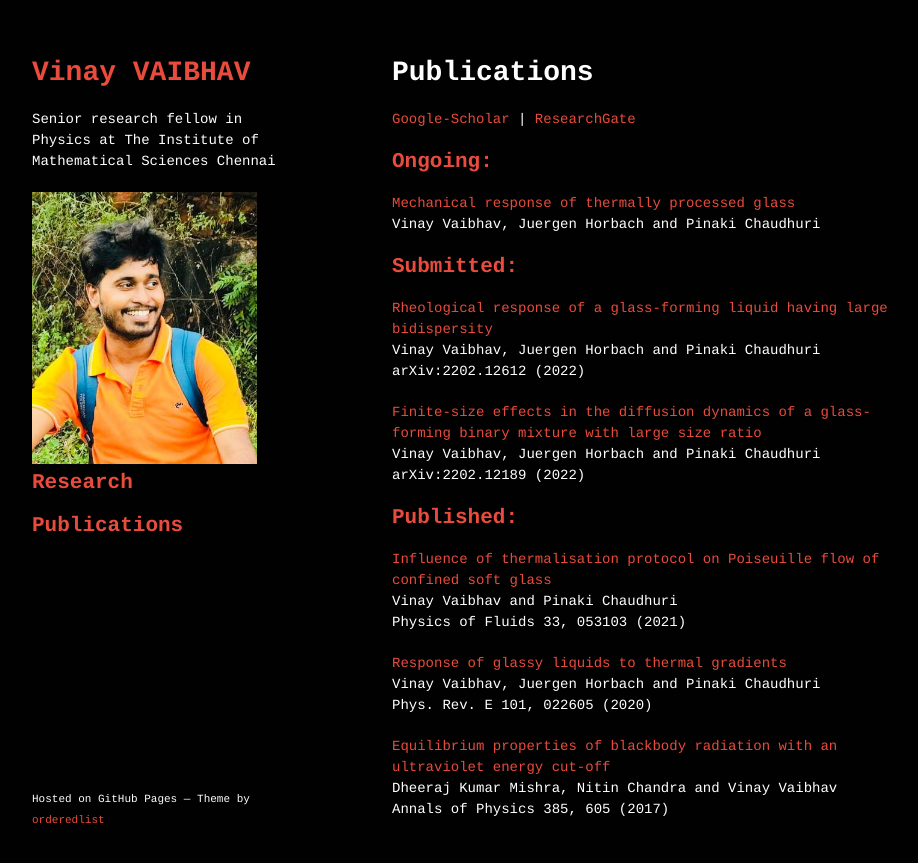
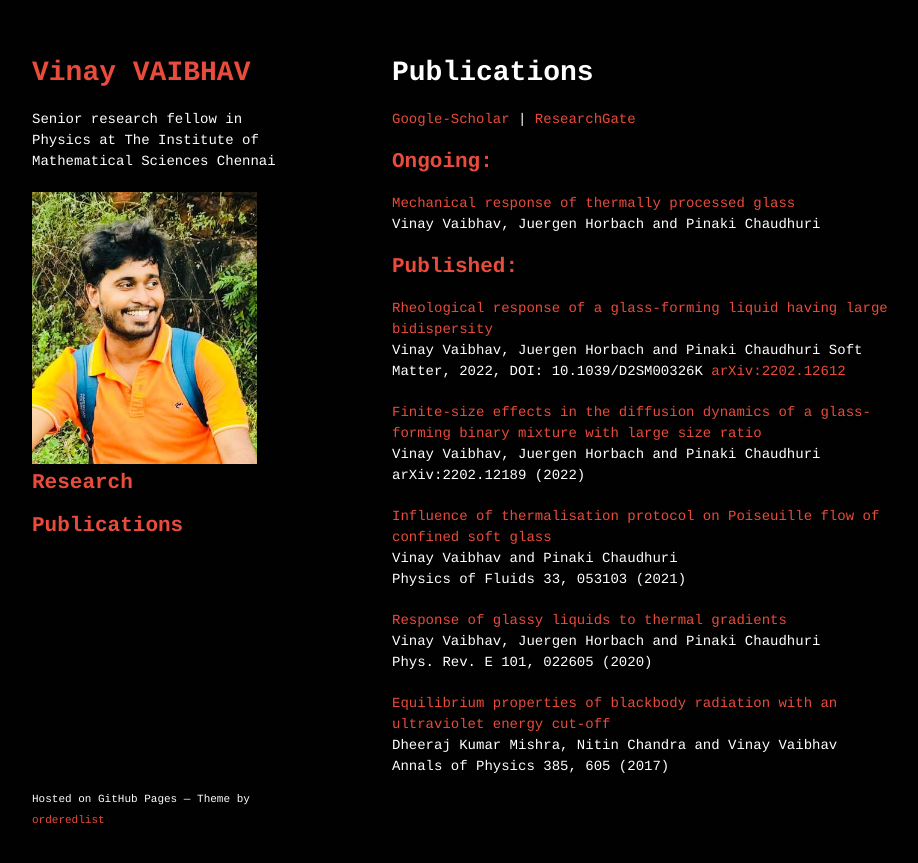
Before and after one commit to vinayphys/vinayphys.github.io, a Jekyll site: the page built from Publications.md, in a window 1280 px wide. Shown: the top 863 px of the page, without its empty margins (178-1096 px from the left). Built offline with Jekyll 4.4.1, drawn with Linux system fonts in a browser that asks for light colours; our own code applies the rules of GitHub Pages for plain Markdown files; a script that is not in the unit is left out.

Commit message:
Update Publications.md

```diff
--- a/Publications.md
+++ b/Publications.md
@@ -10,17 +10,16 @@ title: Publications
 [Mechanical response of thermally processed glass]()
 Vinay Vaibhav, Juergen Horbach and Pinaki Chaudhuri
 
-## Submitted:
+## Published:
 
-[Rheological response of a glass-forming liquid having large bidispersity](https://arxiv.org/abs/2202.12612)
+[Rheological response of a glass-forming liquid having large bidispersity](https://pubs.rsc.org/en/Content/ArticleLanding/2022/SM/D2SM00326K)
 Vinay Vaibhav, Juergen Horbach and Pinaki Chaudhuri
-arXiv:2202.12612 (2022)
+Soft Matter, 2022, DOI: 10.1039/D2SM00326K
+[arXiv:2202.12612](https://arxiv.org/abs/2202.12612)
 
 [Finite-size effects in the diffusion dynamics of a glass-forming binary mixture with large size ratio](https://arxiv.org/abs/2202.12189)
 Vinay Vaibhav, Juergen Horbach and Pinaki Chaudhuri
 arXiv:2202.12189 (2022)
-
-## Published:
 
 [Influence of thermalisation protocol on Poiseuille flow of confined soft glass](https://aip.scitation.org/doi/pdf/10.1063/5.0045302)
 Vinay Vaibhav and Pinaki Chaudhuri
```
